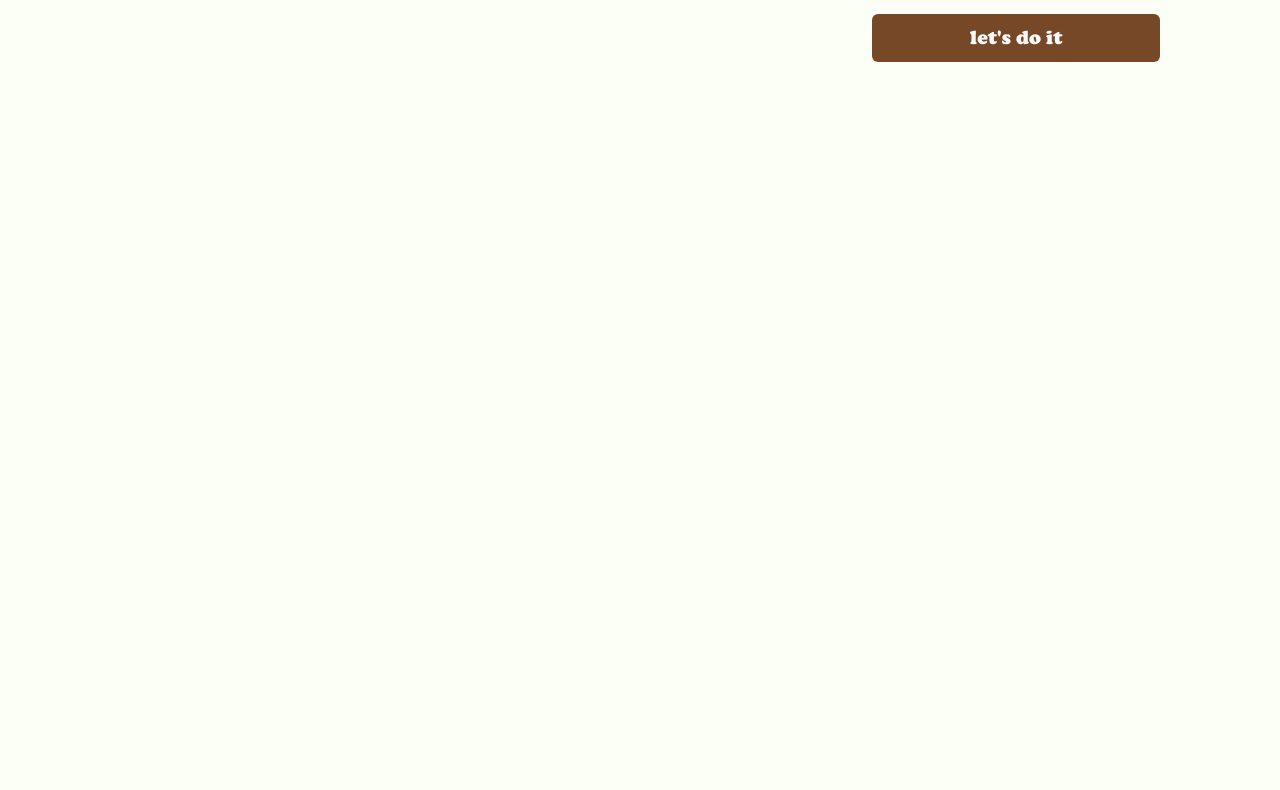
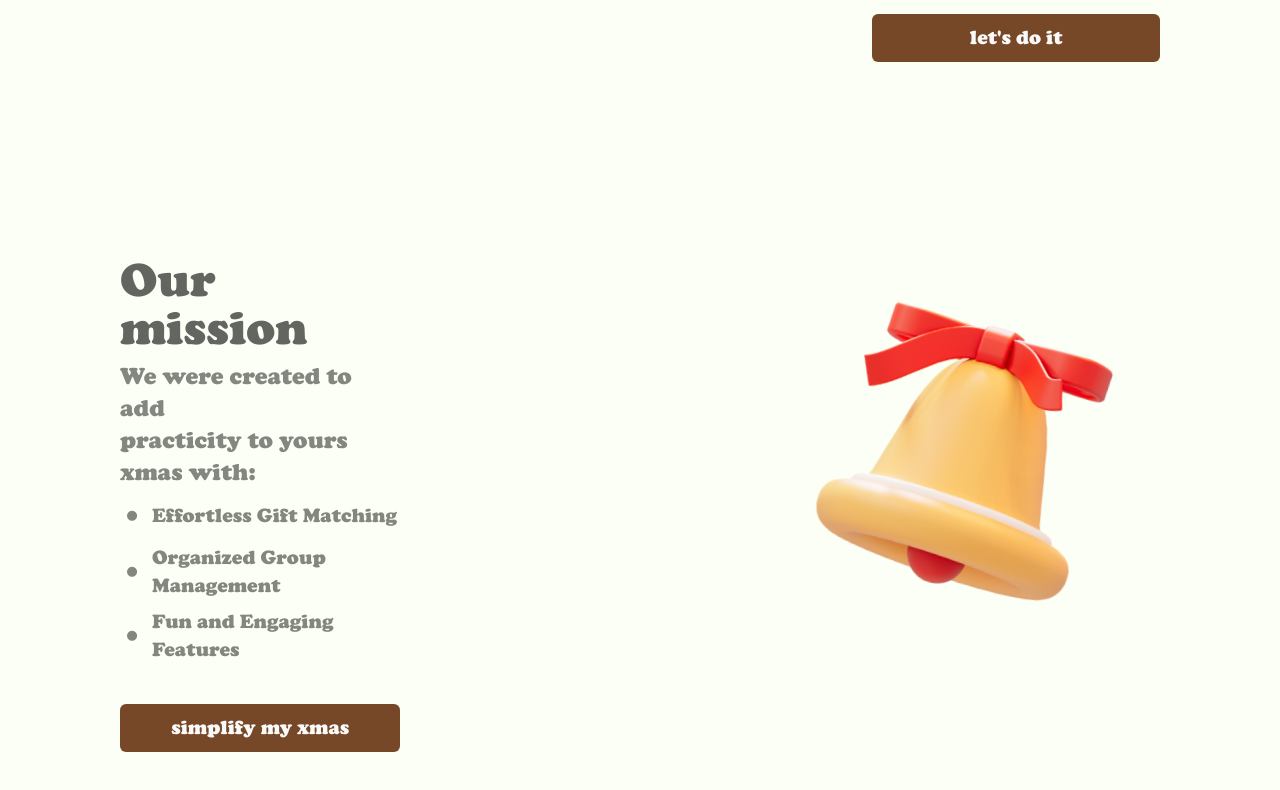
Before and after one commit to Vicente-Labs/migos-api, a Next.js app in the folder apps/web/: page / in a window 1280 px wide. Shown: the part 1146-1936 px from the top of the page. Before the commit the page ends 1346 px from the top, so only its background shows below. Built offline with nearby package versions, Linux system fonts and the light colour scheme.

Commit message:
feat(apps/web): add about us section

```diff
--- a/apps/web/src/app/page.tsx
+++ b/apps/web/src/app/page.tsx
@@ -94,6 +94,59 @@ export default function Home() {
           </Button>
         </motion.div>
       </motion.section>
+
+      <motion.section
+        id="about-us"
+        className="inline-flex items-start justify-between gap-[380px] px-20 py-24"
+        initial={{ opacity: 0 }}
+        whileInView={{ opacity: 1 }}
+        transition={{ duration: 0.5, delay: 0.3 }}
+        viewport={{ once: true }}
+      >
+        <motion.div
+          className="flex flex-col gap-10"
+          initial={{ opacity: 0, y: 30 }}
+          whileInView={{ opacity: 1, y: 0 }}
+          transition={{ duration: 0.5, delay: 0.5 }}
+          viewport={{ once: true }}
+        >
+          <div className="flex flex-col gap-2">
+            <h1 className="text-5xl">Our mission</h1>
+            <span className="text-2xl text-[#848780]">
+              We were created to add <br />
+              practicity to yours xmas with:
+            </span>
+
+            <ul className="flex flex-col gap-2">
+              <li className="flex flex-row items-center gap-2 text-[#848780]">
+                <span className="text-4xl">•</span>
+                <span className="text-xl">Effortless Gift Matching</span>
+              </li>
+              <li className="flex flex-row items-center gap-2 text-[#848780]">
+                <span className="text-4xl">•</span>
+                <span className="text-xl">Organized Group Management</span>
+              </li>
+              <li className="flex flex-row items-center gap-2 text-[#848780]">
+                <span className="text-4xl">•</span>
+                <span className="text-xl">Fun and Engaging Features</span>
+              </li>
+            </ul>
+          </div>
+
+          <Button className="flex w-full flex-row items-center justify-center px-6 py-6 text-xl font-normal">
+            simplify my xmas
+          </Button>
+        </motion.div>
+
+        <motion.div
+          initial={{ opacity: 0, y: 30 }}
+          whileInView={{ opacity: 1, y: 0 }}
+          transition={{ duration: 0.5, delay: 0.5 }}
+          viewport={{ once: true }}
+        >
+          <Image src="/bell.svg" alt="Bell" width={500} height={500} />
+        </motion.div>
+      </motion.section>
     </main>
   )
 }
```
Also changed, not shown: apps/web/public/bell.svg (added).
